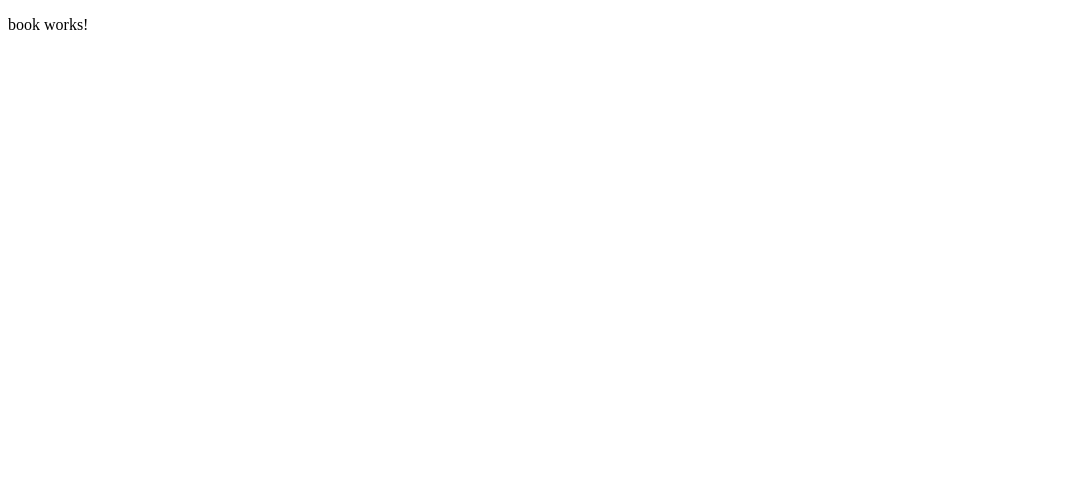
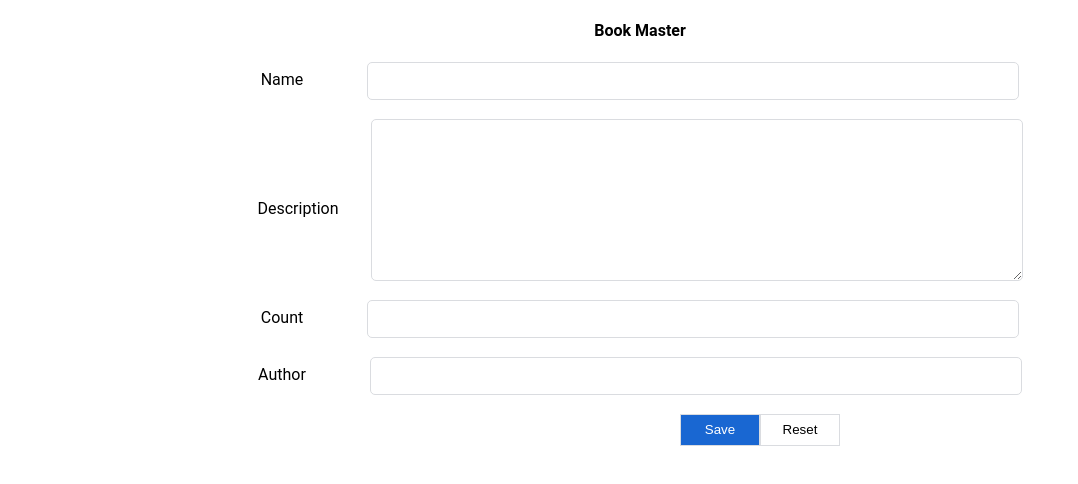
Before and after one commit to SriSasanka8074/Book-Library-Sysytem, an Angular app: page /book in a window 1280 px wide. Shown: the top 484 px of the page, without its empty margins (0-1078 px from the left). Built offline with nearby package versions, Linux system fonts and the light colour scheme.

Commit message:
changes commited by sasanka 20-02-2020 00:09

```diff
--- a/src/app/book/book.component.html
+++ b/src/app/book/book.component.html
@@ -1 +1,49 @@
-<p>book works!</p>
+<h4 style="text-align: center;">{{title}}</h4>
+<form autocomplete="off"
+  [formGroup]="bookForm"
+  #bookFormRef="ngForm"
+  (ngSubmit)="saveBookDetails(bookFormRef);"
+>
+  <div>
+    <label id="bookName" style="padding-top: 0.5rem">Name</label><br/><br/>
+    <input type="text"
+      class="form-group"
+      formControlName="bookName"
+      required
+    >
+  </div>
+  <br/>
+  <div>
+    <label id="bookDescription" style="padding-top: 5rem">Description</label><br/><br/>
+
+    <textarea class="form-group"
+      cols="30"
+      rows="10"
+      formControlName="bookDescription"
+    ></textarea>
+  </div>
+  <br/>
+  <div>
+    <label id="count" style="padding-top: 0.5rem">Count</label><br/><br/>
+    <input type="number"
+      class="form-group"
+      formControlName="count"
+      required
+    >
+  </div>
+  <br/>
+  <div>
+    <label id="author" style="padding-top: 0.5rem">Author</label><br/><br/>
+    <input type="text"
+      class="form-group"
+      formControlName="author"
+      required
+    >
+  </div>
+  <br/>
+  <div id="action">
+    <button id="save">Save</button>
+    <button id="reset" type="button">Reset</button>
+  </div>
+  <br/>
+</form>
--- a/src/app/book/book.component.scss
+++ b/src/app/book/book.component.scss
@@ -0,0 +1,74 @@
+.form-group {
+  width: 50%;
+  padding: 5px;
+  border: 1px solid #dadce0;
+  border-radius: 5px;
+  box-shadow: 0 0 black;
+}
+
+#bookName {
+  margin-right: 4rem;
+}
+#bookDescription {
+  margin-right: 2rem;
+}
+
+#count, #author {
+  margin-right: 4rem;
+}
+
+div {
+  display: flex;
+  justify-content: center;
+}
+
+#save {
+  width: 5rem;
+  height: 2rem;
+  background-color: #1967d2;
+  border: 1px solid #dadce0;
+  border-radius: 0;
+  color: white;
+}
+#reset {
+  width: 5rem;
+  height: 2rem;
+  background-color: white;
+  border: 1px solid #dadce0;
+  border-radius: 0;
+  color: black;
+}
+
+#action {
+  margin-left: 15rem;
+}
+
+@media (min-width: 0) and (max-width: 500px) {
+  .form-group {
+    width: 100%;
+    padding: 5px;
+    border: 1px solid #dadce0;
+    border-radius: 5px;
+    box-shadow: 0 0 black;
+  }
+
+  label {
+    margin-bottom: 1rem;
+  }
+
+  #action {
+    float: right;
+  }
+
+  #bookDescription {
+    margin-right: 2rem;
+  }
+
+  #count {
+    margin-right: 4.5rem;
+  }
+
+  #author {
+    margin-right: 4rem;
+  }
+}
--- a/src/styles.scss
+++ b/src/styles.scss
@@ -1 +1,3 @@
 /* You can add global styles to this file, and also import other style files */
+html, body { height: 100%; }
+body { margin: 0; font-family: Roboto, "Helvetica Neue", sans-serif; }
```
